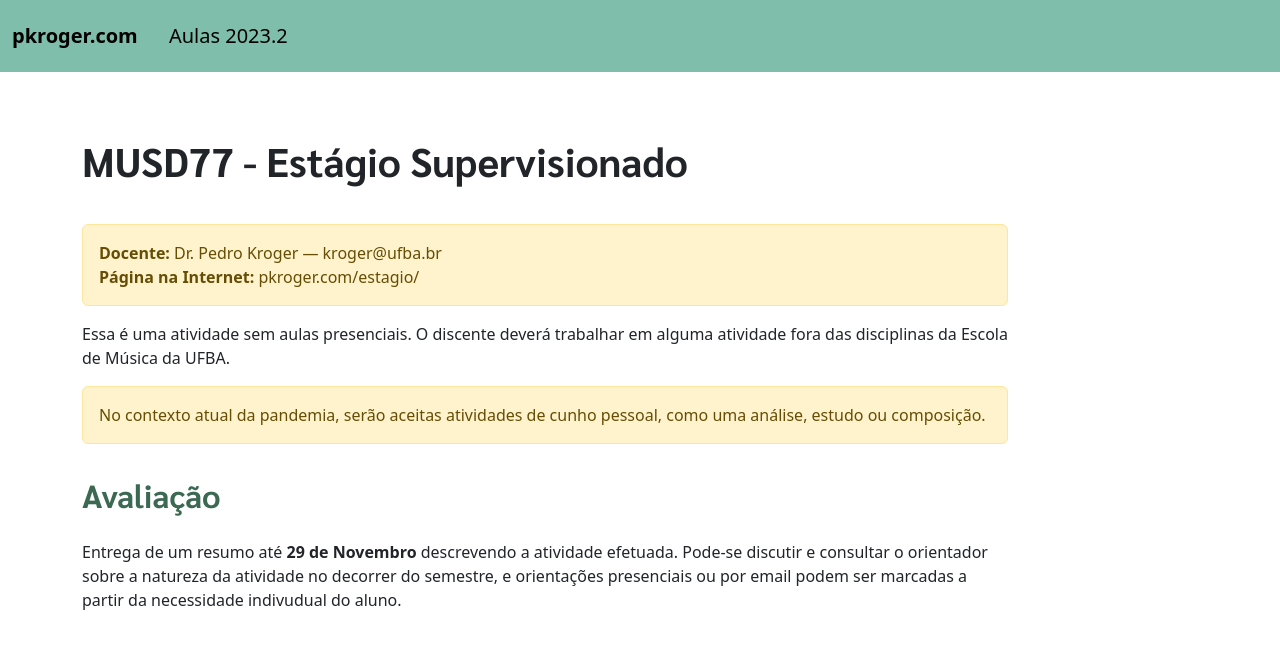
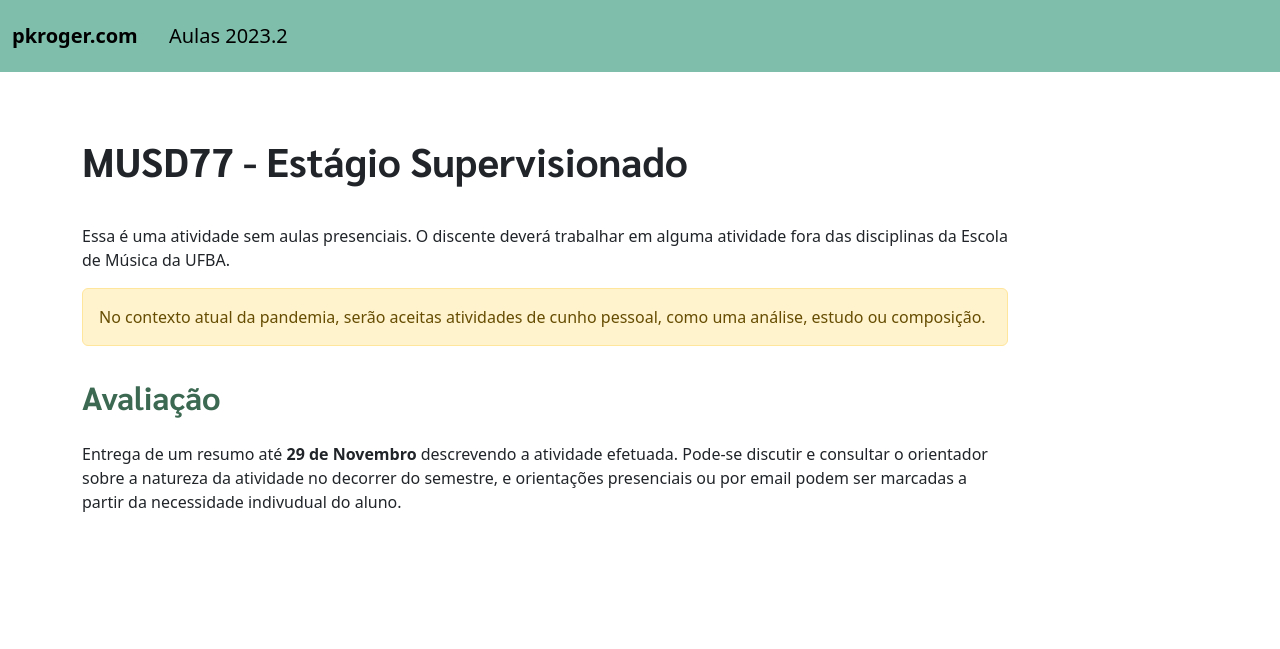
Before and after one commit to pedrokroger/pedrokroger.github.io, a Jekyll site: the page built from pages/musd77-estagio.md, in a window 1280 px wide. Shown: the top 649 px of the page. Built offline with Jekyll 4.4.1, drawn with Linux system fonts in a browser that asks for light colours.

Commit message:
Não mostra meus dados por enquanto

```diff
--- a/_layouts/page.html
+++ b/_layouts/page.html
@@ -5,10 +5,10 @@ layout: default
 <article>
   <h1>{{ page.title }}</h1>
 
-  <div class="alert alert-warning" role="alert">
+<!--   <div class="alert alert-warning" role="alert">
     <b>Docente:</b> Dr. Pedro Kroger &#8212; kroger@ufba.br <br/>
     <b>Página na Internet:</b> pkroger.com{{ page.permalink }}
   </div>
-
+ -->
   {{ content }}
 </article>
```
